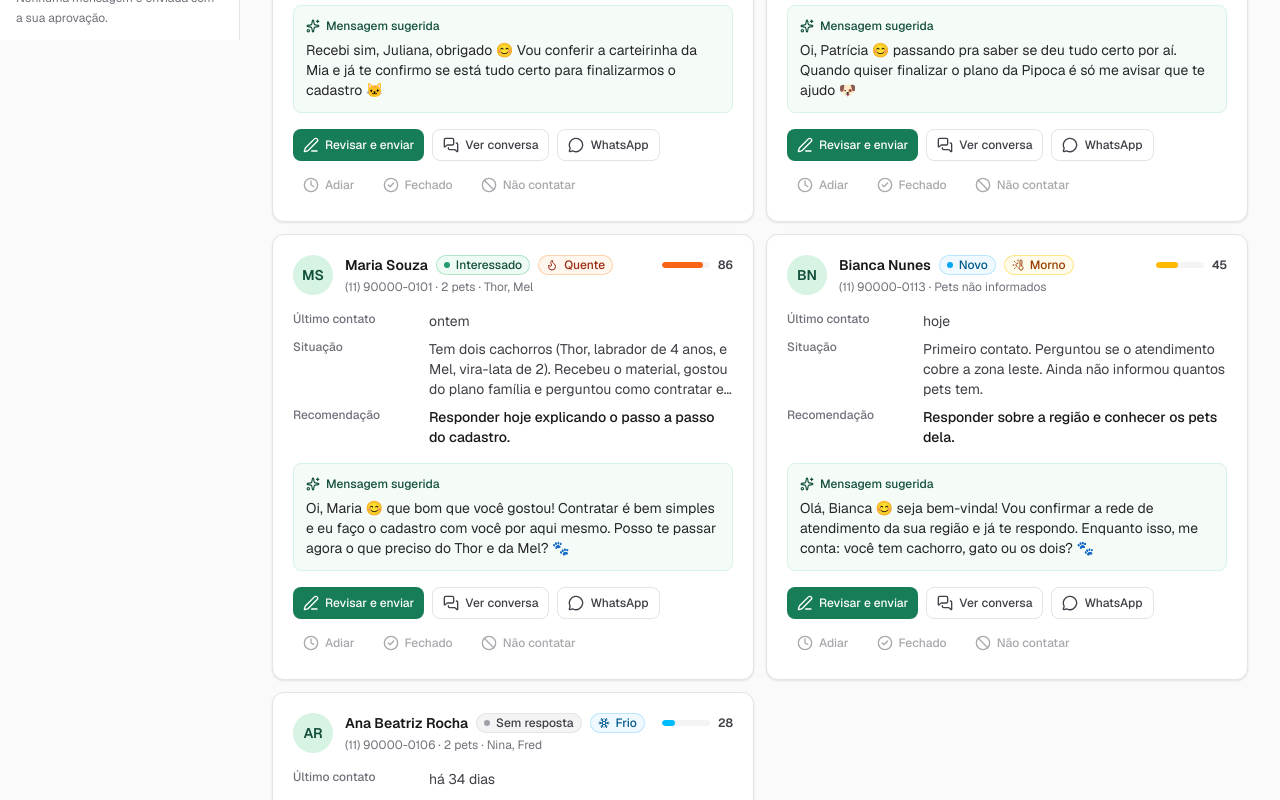
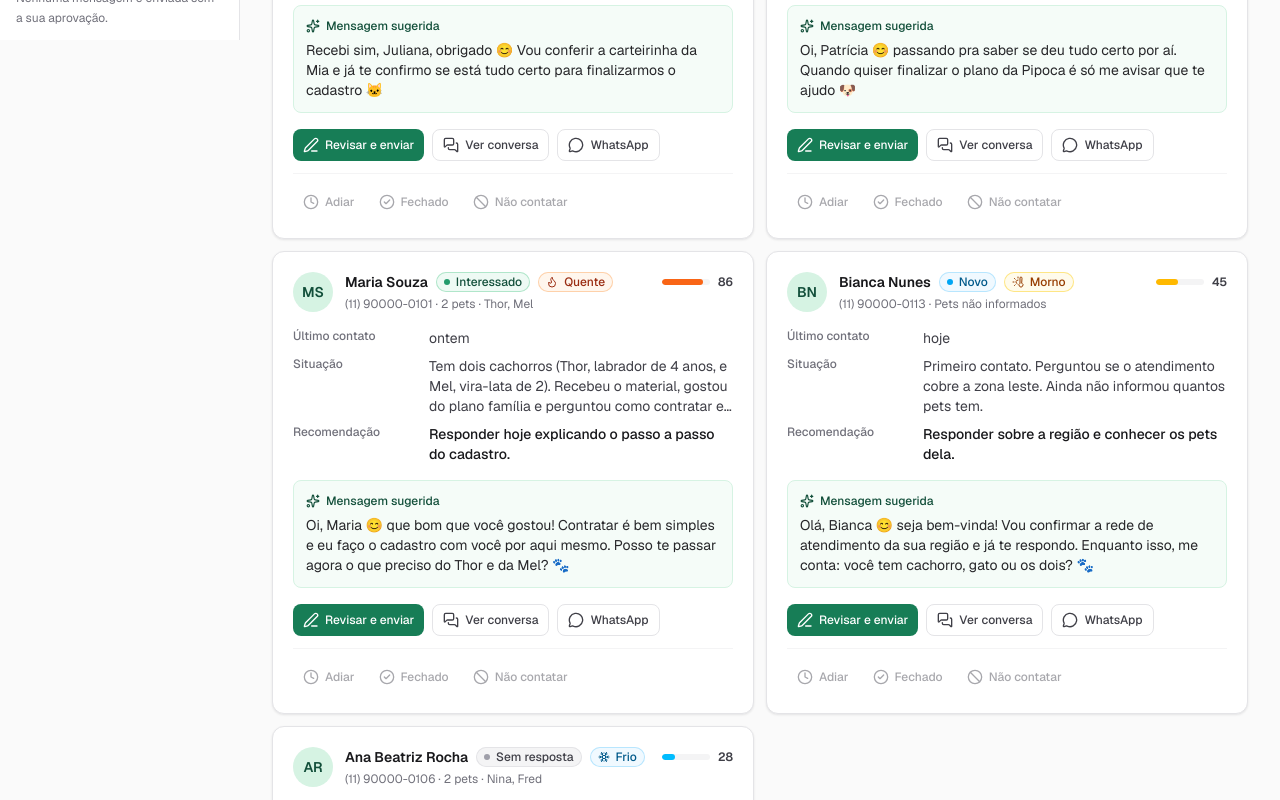
Before and after one commit to ryanmorais7/Petlead, a Next.js app: page / in a window 1280 px wide. Shown: the part 760-1560 px from the top of the page. Built offline with nearby package versions, Linux system fonts and the light colour scheme.

Commit message:
fix: align queue card actions across the row

```diff
--- a/components/dashboard/queue-card.tsx
+++ b/components/dashboard/queue-card.tsx
@@ -15,7 +15,7 @@ export function QueueCard({ item, now }: { item: QueueItem; now: Date }) {
   const conversationHref = `/inbox?c=${lead.id}`;
 
   return (
-    <Card className="p-4 sm:p-5">
+    <Card className="flex flex-col p-4 sm:p-5">
       <div className="flex items-start gap-3">
         <Avatar name={lead.name} />
         <div className="min-w-0 flex-1">
@@ -67,7 +67,8 @@ export function QueueCard({ item, now }: { item: QueueItem; now: Date }) {
         </div>
       ) : null}
 
-      <div className="mt-4 flex flex-wrap gap-2">
+      {/* Pushes the actions to the bottom so cards in the same row line up. */}
+      <div className="mt-auto flex flex-wrap gap-2 pt-4">
         {suggestion ? (
           <Link href={conversationHref} className={buttonStyles({ variant: "primary", size: "sm" })}>
             <PenLine aria-hidden />
@@ -92,7 +93,8 @@ export function QueueCard({ item, now }: { item: QueueItem; now: Date }) {
           <MessageCircle aria-hidden />
           WhatsApp
         </a>
-        <span className="hidden flex-1 sm:block" />
+      </div>
+      <div className="mt-3 flex flex-wrap gap-1 border-t border-zinc-100 pt-3">
         <PendingAction requires="o banco de dados" variant="ghost" size="sm">
           <Clock aria-hidden />
           Adiar
```
